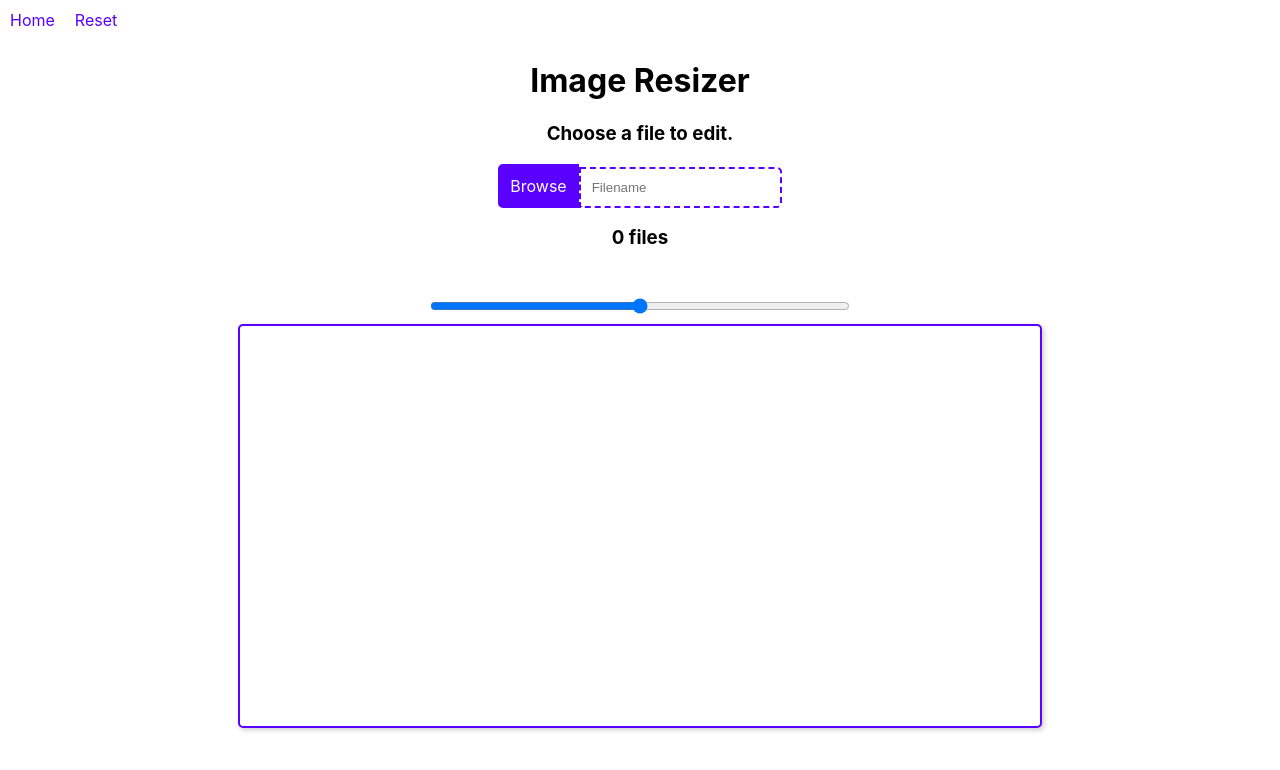
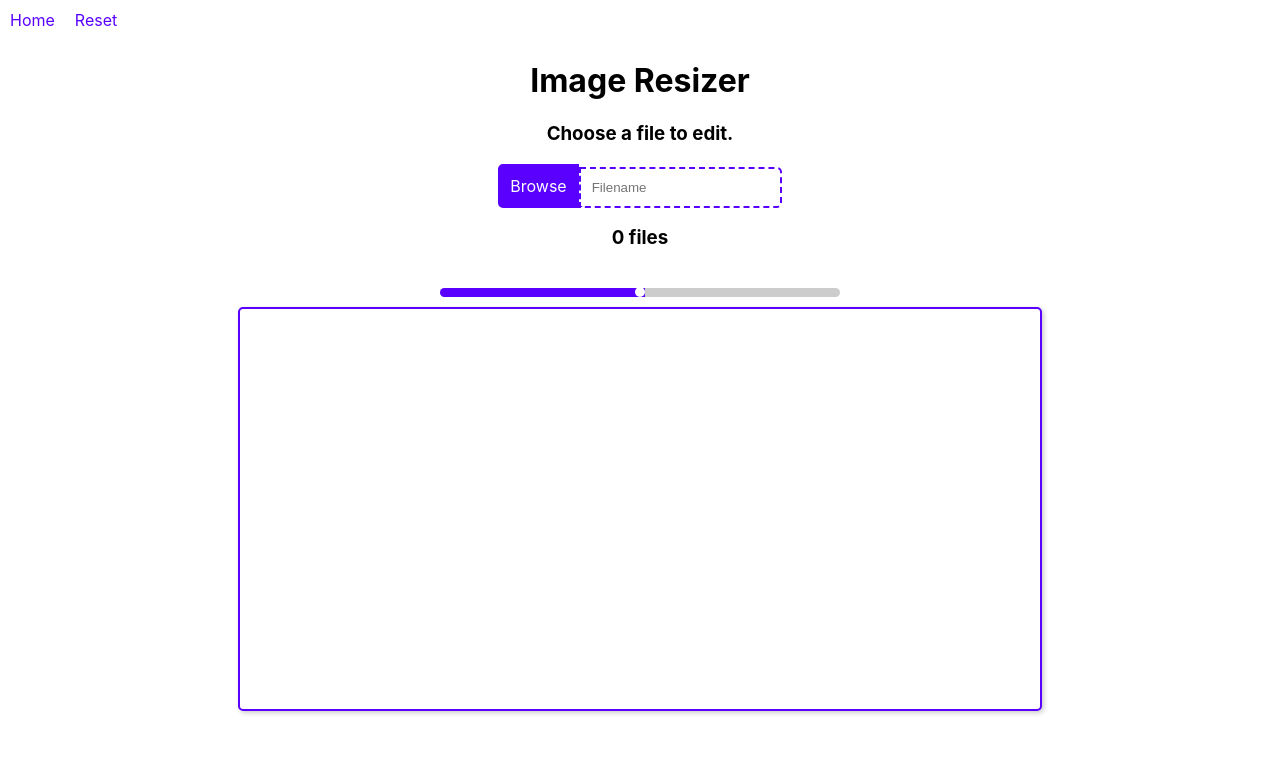
Before and after one commit to JosephThomasVasquez/react-img-resizer, a React (Create React App) app: page / in a window 1280 px wide. Shown: the top 770 px of the page. Built offline with nearby package versions, Linux system fonts and the light colour scheme.

Commit message:
Updated range input styling

```diff
--- a/src/components/CanvasComponent.js
+++ b/src/components/CanvasComponent.js
@@ -53,7 +53,7 @@ const CanvasComponent = ({ file }) => {
       reader.readAsDataURL(file);
 
       setImageFile({ ...file });
-      console.log(imageFile);
+    //   console.log(imageFile);
       //   updateCanvas(context);
     }
   }, [file, imageScale]);
--- a/src/mainStyles.css
+++ b/src/mainStyles.css
@@ -1,5 +1,5 @@
 :root {
-  --primary-color: hsl(261, 100%, 50%);
+  --primary-color: rgb(89, 0, 255);
 }
 
 body {
@@ -137,7 +137,34 @@ input[type="text"]:focus:hover {
   width: 400px;
   text-align: center;
   margin: 0 auto;
-  padding: 10px;
+  padding: 0;
+}
+
+input[type='range'] {
+  overflow: hidden;
+  width: 400px;
+  -webkit-appearance: none;
+  background-color: #ccc;
+  border-radius: 10px;
+  margin-bottom: 10px;
+}
+
+input[type='range']::-webkit-slider-runnable-track {
+  height: 10px;
+  -webkit-appearance: none;
+  color: var(--primary-color);
+  margin-top: -1px;
+  border-radius: 10px;
+}
+
+input[type='range']::-webkit-slider-thumb {
+  width: 10px;
+  -webkit-appearance: none;
+  height: 10px;
+  cursor: ew-resize;
+  background: white;
+  border-radius: 50%;
+  box-shadow: -400px 0 0 400px var(--primary-color);
 }
 
 .img-file {
```
